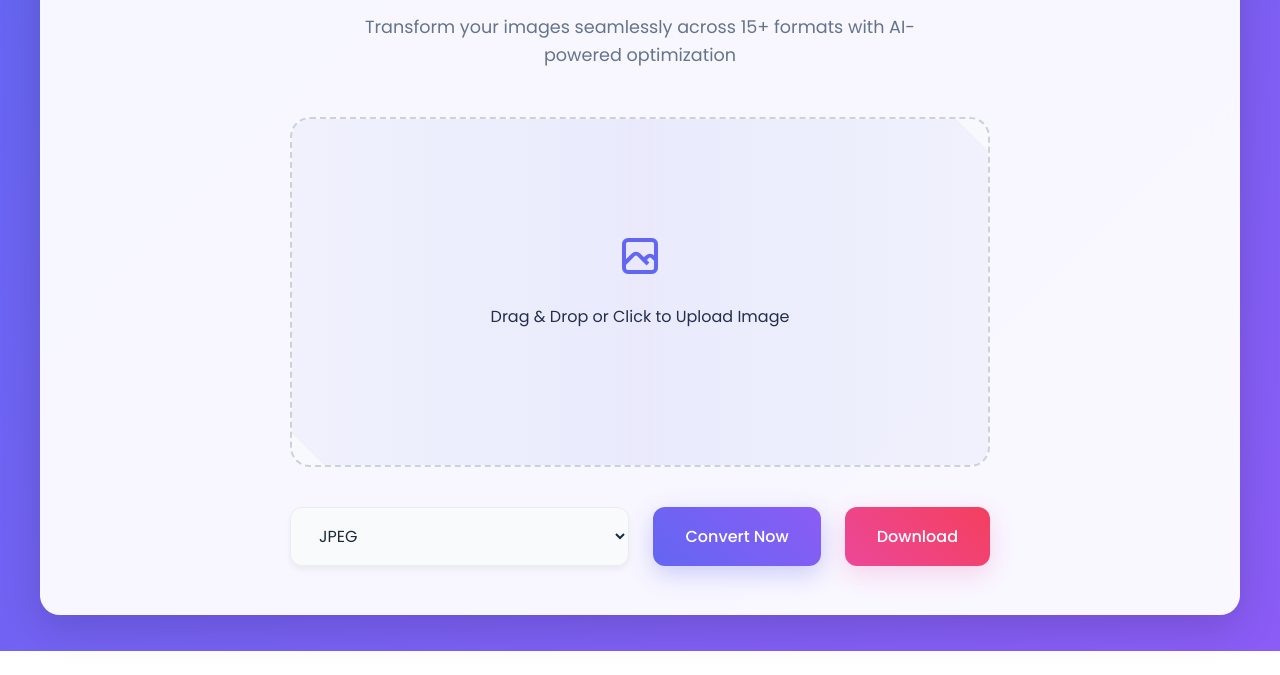
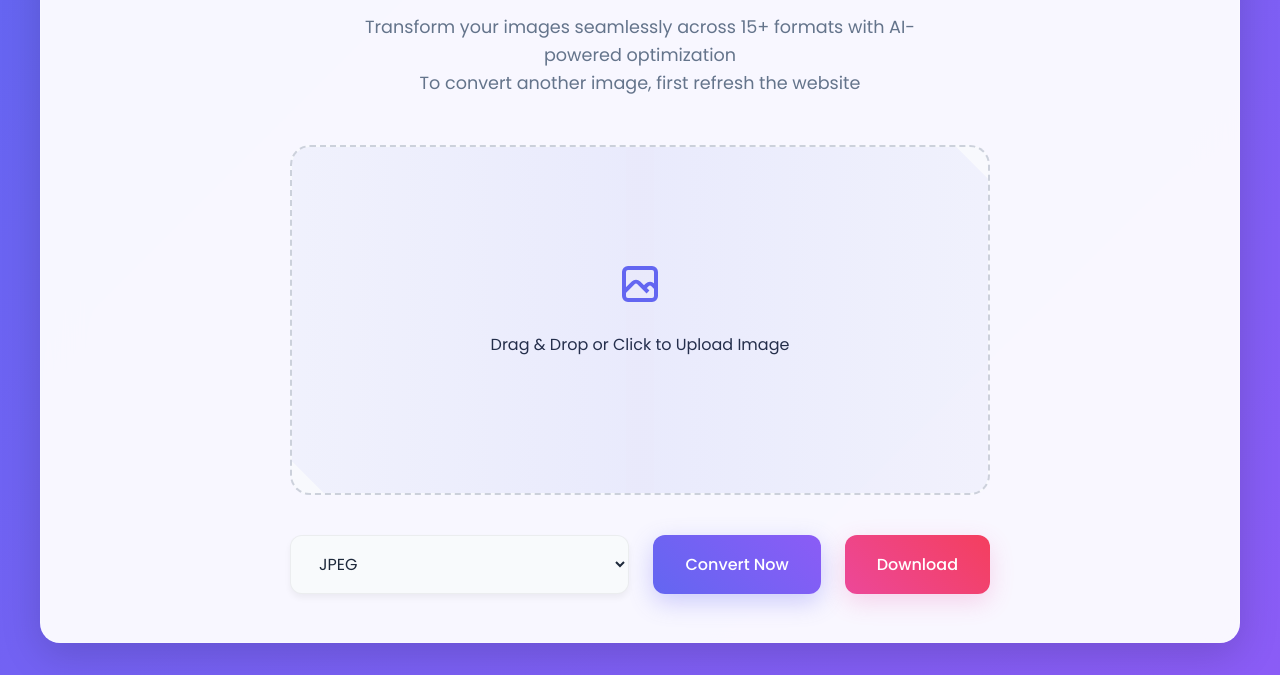
Before and after one commit to PixelShiftPro/img-converter, a plain HTML site: page index.html in a window 1280 px wide. Shown: the part 149-824 px from the top of the page. Before the commit the page ends 800 px from the top, so only its background shows below. Drawn offline with Linux system fonts and the light colour scheme.

Commit message:
Update index.html
updated successfully

```diff
--- a/index.html
+++ b/index.html
@@ -289,6 +289,7 @@
         <div class="header">
             <h1>PixelShift Pro</h1>
             <p>Transform your images seamlessly across 15+ formats with AI-powered optimization</p>
+            <p>To convert another image, first refresh the website</p>
         </div>
 
         <div class="converter-box">
```
